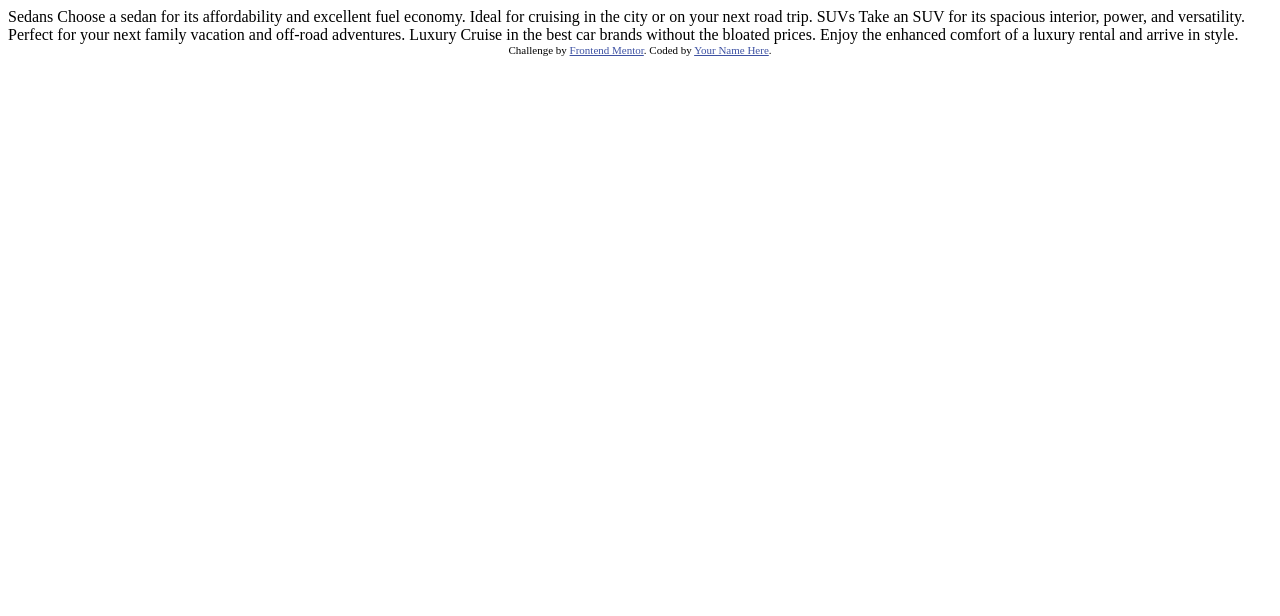
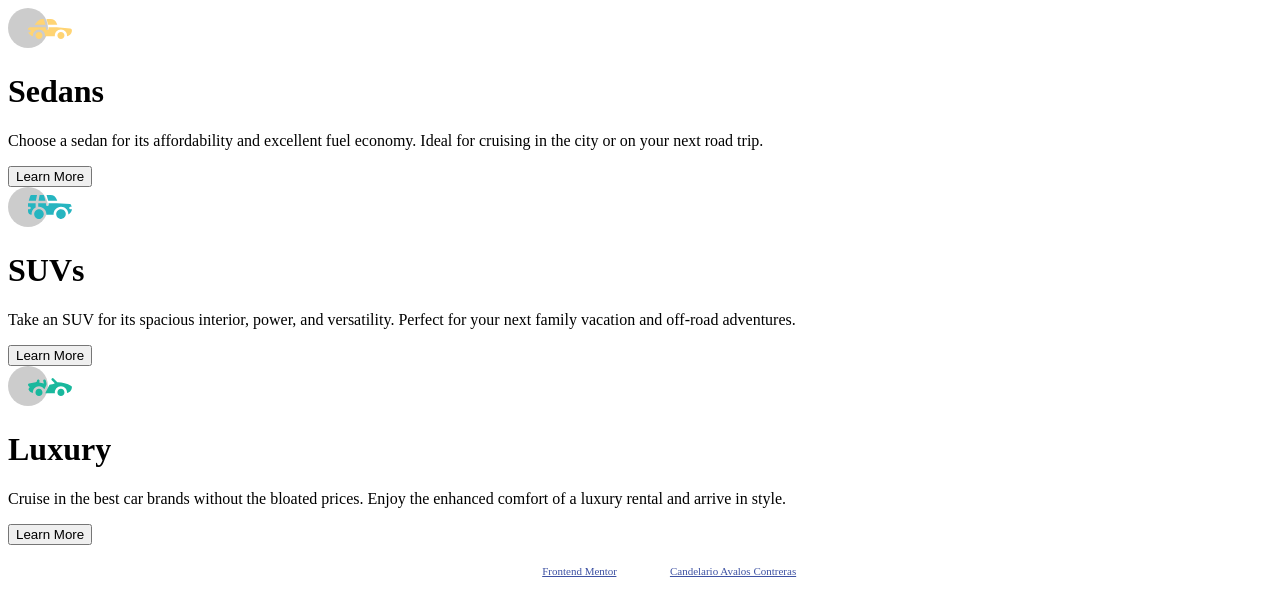
Before and after one commit to candelarioavalos/FEMentor02, a plain HTML site: page index.html in a window 1280 px wide. Drawn offline with Linux system fonts and the light colour scheme; a web font is replaced by a local one.

Commit message:
Set the html structure

```diff
--- a/css/styles.css
+++ b/css/styles.css
@@ -0,0 +1,27 @@
+:root{
+	/*Color Variables*/
+	--myBrightOrange: hsl(31, 77%, 52%);
+	--myDarkCyan: hsl(184, 100%, 22%);
+	--myVeryDarkCyan: hsl(179, 100%, 13%);
+	--myParagraphTransparentWhite: hsla(0, 0%, 100%, 0.75);
+	--myVeryLightGray: hsl(0, 0%, 95%);
+	--myAttributionLinkColor: hsl(228, 45%, 44%);
+}
+
+
+
+
+
+
+
+
+#attribution{
+  font-size: 11px;
+  text-align: center;
+  color: white;
+  margin-top: 20px;
+}
+
+#attribution a{
+  color: var(--myAttributionLinkColor);
+}
--- a/index.html
+++ b/index.html
@@ -4,33 +4,77 @@
   <meta charset="UTF-8">
   <meta name="viewport" content="width=device-width, initial-scale=1.0"> <!-- displays site properly based on user's device -->
 
+  <meta name="description" content="Frontend Mentor Task 02 Dificulty:Newbie">
+
+  <meta name="keywords" content=" frontend, frontend mentor, 3 column stats preview card component challenge, stats preview card component, Candelario Avalos Contreras, Candelario, Candelario Avalos, Candelario Avalos on git">
+
   <link rel="icon" type="image/png" sizes="32x32" href="./images/favicon-32x32.png">
 
   <title>Frontend Mentor | 3-column preview card component</title>
 
-  <!-- Feel free to remove these styles or customise in your own stylesheet 👍 -->
-  <style>
-    .attribution { font-size: 11px; text-align: center; }
-    .attribution a { color: hsl(228, 45%, 44%); }
-  </style>
+  <!--Google Fonts-->
+  <link href='https://fonts.google.com/specimen/Lexend+Deca' rel='stylesheet'>
+  <link href='https://fonts.google.com/specimen/Big+Shoulders+Display' rel='stylesheet'>
+
+  <!--Page Stylesheets-->
+  <link rel="stylesheet" href="../css/styles.css">
+  <link rel="stylesheet" media="(max-width: 1349px)" href="./css/mobileStyles.css" />
+  <link rel="stylesheet" media="(min-width: 1350px)" href="./css/desktopStyles.css" />
 </head>
 <body>
-
-  Sedans
-  Choose a sedan for its affordability and excellent fuel economy. Ideal for cruising in the city
-  or on your next road trip.
-
-  SUVs
-  Take an SUV for its spacious interior, power, and versatility. Perfect for your next family vacation
-  and off-road adventures.
-
-  Luxury
-  Cruise in the best car brands without the bloated prices. Enjoy the enhanced comfort of a luxury
-  rental and arrive in style.
-
-  <div class="attribution">
-    Challenge by <a href="https://www.frontendmentor.io?ref=challenge" target="_blank">Frontend Mentor</a>.
-    Coded by <a href="#">Your Name Here</a>.
+  <div id="content">
+    <div id="sedan">
+      <div class="image-container">
+        <img src="./images/icon-sedans.svg" alt="Sedans Icon">
+      </div>
+      <div class="headerTitle">
+        <h1>Sedans</h1>
+      </div>
+      <div class="paragraph">
+        <p>
+          Choose a sedan for its affordability and excellent fuel economy. Ideal for cruising in the city or on your next road trip.
+        </p>
+      </div>
+      <div class="link-button">
+        <button type="button">Learn More</button>
+      </div>
+    </div>
+    <div id="suv">
+      <div class="image-container">
+        <img src="./images/icon-suvs.svg" alt="SUVs Icon">
+      </div>
+      <div class="headerTitle">
+        <h1>SUVs</h1>
+      </div>
+      <div class="paragraph">
+        <p>
+          Take an SUV for its spacious interior, power, and versatility. Perfect for your next family vacation and off-road adventures.
+        </p>
+      </div>
+      <div class="link-button">
+        <button type="button">Learn More</button>
+      </div>
+    </div>
+    <div id="luxury">
+      <div class="image-container">
+        <img src="./images/icon-luxury.svg" alt="Luxury Icon">
+      </div>
+      <div class="headerTitle">
+        <h1>Luxury</h1>
+      </div>
+      <div class="paragraph">
+        <p>
+          Cruise in the best car brands without the bloated prices. Enjoy the enhanced comfort of a luxury rental and arrive in style.
+        </p>
+      </div>
+      <div class="link-button">
+        <button type="button">Learn More</button>
+      </div>
+    </div>
+  </div>
+  <div id="attribution">
+    Challenge by <a href="https://www.frontendmentor.io?ref=challenge" target="_blank">Frontend Mentor</a>.&nbsp;
+    Coded by <a href="https://www.linkedin.com/in/candelario-avalos-4a575b1b9/" target="_blank">Candelario Avalos Contreras</a>.
   </div>
 </body>
 </html>
```
